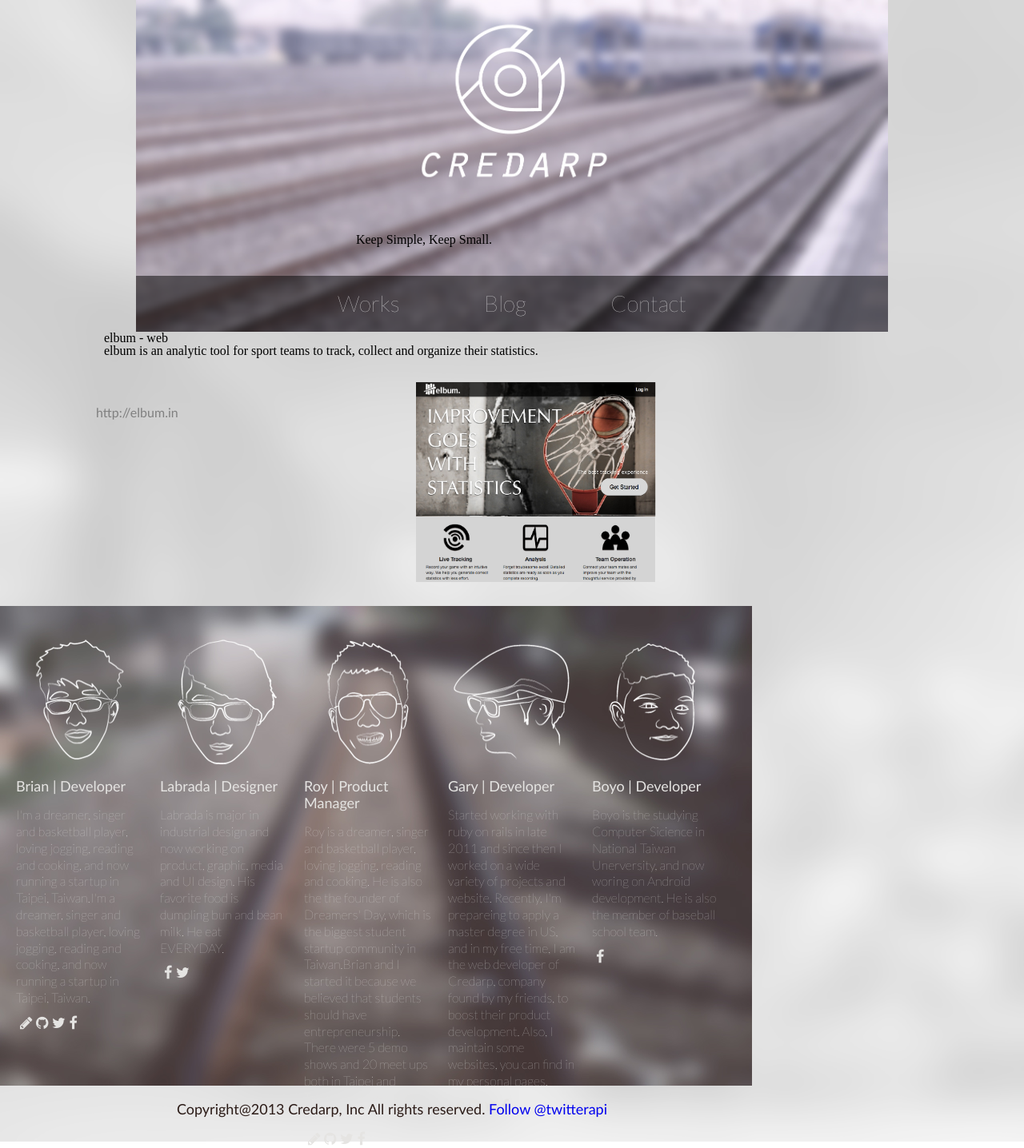
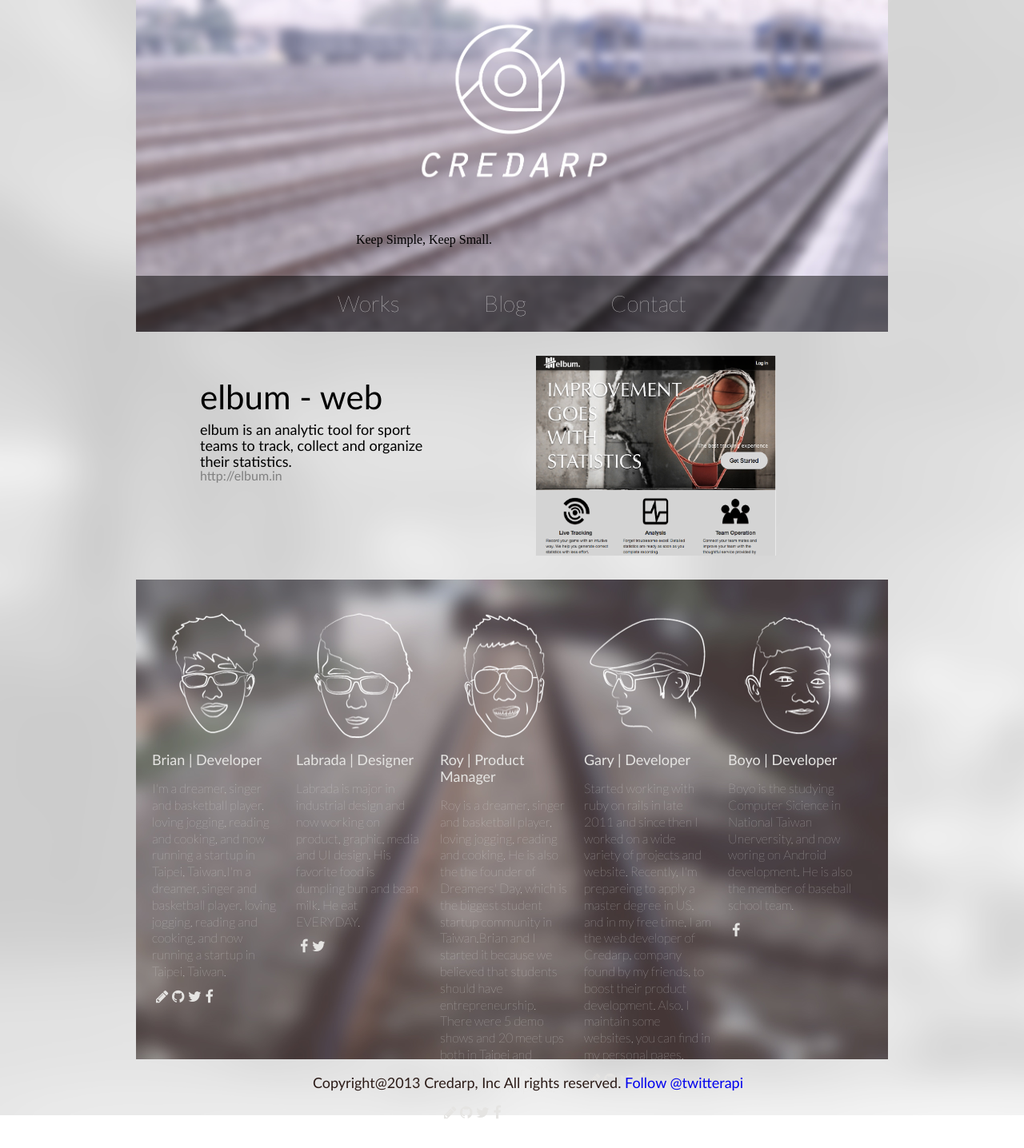
Before and after one commit to roykunglin/credarp, a Jekyll site: the page built from works/index.html, in a window 1280 px wide. Shown: the whole page at 80% size. Built offline with Jekyll 4.4.1, drawn with Linux system fonts in a browser that asks for light colours; nearby versions of some CDN libraries; Markdown is read by kramdown in place of the engine named in the settings; comment, search, counter and statistics services are not loaded; after the commit the page ends 1403 px from its top, so only the background shows below that.

Commit message:
works/index.html, 調整縮排

```diff
--- a/works/index.html
+++ b/works/index.html
@@ -3,23 +3,21 @@ layout: default
 ---
 
 <div class="row">
+  <div class="span12 works">
     <div class="row">
+      <div class="offset1 span5 work-info">
           <h2>elbum - web</h2>
-            <p>elbum is an analytic tool for sport teams to track, collect and organize their statistics.</p>
-            </div>
-          </div>
-          <div class="span6 ">
-          </div>
-        </div>
-  <div class="span12 works">
-      <div class="offset1 span5 work-info">
+          <p>
+            elbum is an analytic tool for sport teams to track, collect and organize their statistics.
+          </p>
           <a href="http://elbum.in">http://elbum.in</a>
       </div>
+      <div class="span6">
         <img src="{{ site.url }}/images/elbum-web.png" class="work-img">
       </div>
     </div>
-
-
+  </div>
+</div>
 <div class="row">
   <div class="span12 team">
     {% for member in site.members%}
```
Lines whose indentation alone changed are shown as unchanged.
